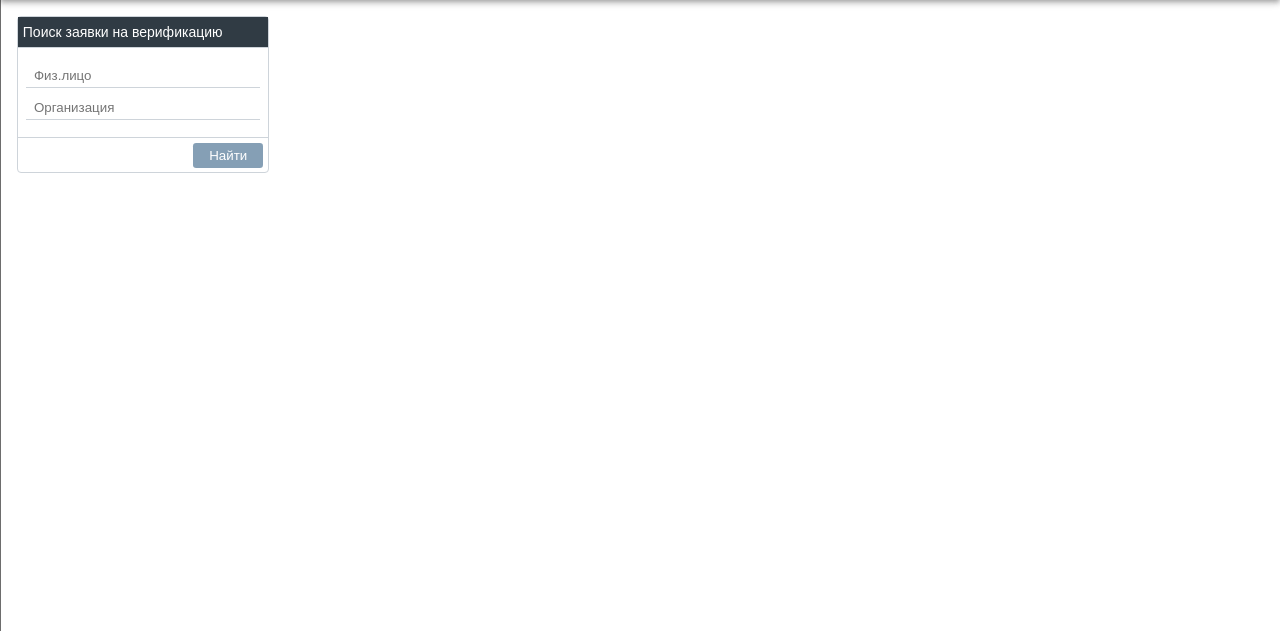
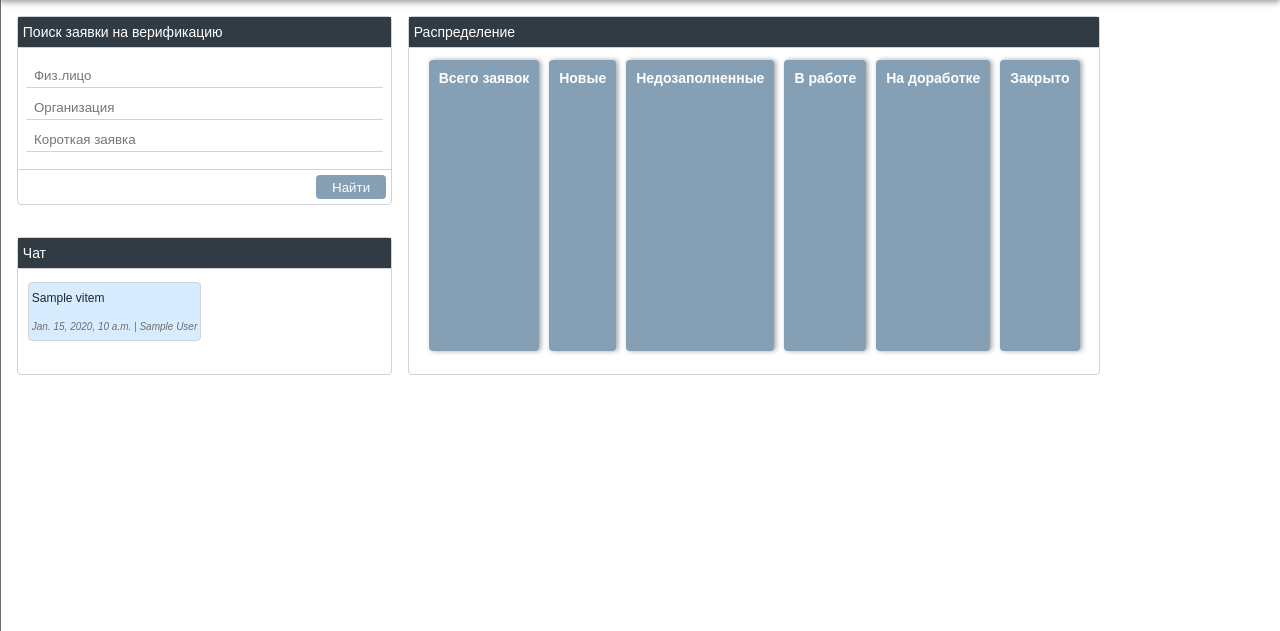
Before and after one commit to mikenejton/vdias, a Django app: template templates/verification/index.html in a window 1280 px wide. Shown: the part 40-671 px from the top of the page. Run offline with Django 3.2, Linux system fonts and the light colour scheme; the template is opened without the code that fills it: most values are stand-ins (such as "Sample title", 1, 10 or a date in 2020).

Commit message:
index page updated

```diff
--- a/static/css/style.css
+++ b/static/css/style.css
@@ -44,7 +44,7 @@
     display: flex;
     padding: 0.3rem 1rem;
     background: none;
-    border-radius: 0.2rem;
+    border-radius: 0.25rem;
     cursor: pointer;
     color: #212529;
     width: max-content;
@@ -160,14 +160,21 @@
     flex-direction: row;
     justify-content: center;
 }
-
+.index-grid{
+    display: grid;
+    grid-template-areas:
+        "search stats"
+        " chat stats";
+    grid-gap: 1rem;
+}
 .mb-card{
     display: flex;
     flex-direction: column;
     border: 1px solid #ced4da;
     border-radius: 0.25rem;
     min-width: max-content;
-    width: 250px;
+    /* width: 250px; */
+    width: auto;
 }
 .mb-card_hint-box{
     display: flex;
@@ -370,7 +377,7 @@
     max-width: 80%;
     margin-bottom: 0.3rem;
     border: 1px solid #ced4da;
-    border-radius: 0.3rem;
+    border-radius: 0.25rem;
 }
 .from-msg{
     align-items: flex-end;
@@ -415,3 +422,29 @@
     width: 100%;
     height: 100%;
 }
+
+.hyst-block{
+    padding: 10px;
+    min-height: 15px;
+    color: #fff;
+    font-weight: bold;
+    margin: 0 5px 0 5px;
+    box-shadow: 2px 0px 5px #a4a2a2;
+    background: #859fb5;
+    border-radius: 0.25rem;
+}
+.hyst-block_hint{
+    display: inline-block;
+    position: absolute;
+    visibility: hidden;
+    margin: -25px 0 0 -15px;
+    padding: 1px 10px;
+    background:#2b2b2b8a;
+    font-weight: normal;
+}
+.hyst-block:hover{
+    box-shadow: none;
+}
+.hyst-block:hover .hyst-block_hint{
+    visibility: visible;
+}
--- a/templates/verification/index.html
+++ b/templates/verification/index.html
@@ -1,8 +1,9 @@
 {% extends "base.html" %}
 <!-- карточный ЛК. ПОДУМАТЬ!!! Разные index'ы по ролям (вопрос отличий) -->
 {% block content %}
-<div class="component_wrapper">
-    <form method="post" action="{% url 'find-vitem' %}">
+<div class="index-grid">
+    <div class="component_wrapper" style="grid-area: search;">
+        <form method="post" action="{% url 'find-vitem' %}" style="width: 100%;">
             {% csrf_token %}
             <div class="mb-card">
                 <div class="mb-card_header">Поиск заявки на верификацию</div>
@@ -13,6 +14,9 @@
                     <div class="input_wrapper">
                         <input type="text" class="form-control" name="organization" placeholder="Организация">
                     </div>
+                    <div class="input_wrapper">
+                        <input type="text" class="form-control" name="short_item" placeholder="Короткая заявка">
+                    </div>
                 </div>
                 <div class="mb-card_footer">
                     <div class="mb-card_footer_left"></div>
@@ -21,31 +25,56 @@
             </div>
         </form>
     </div>
-<!-- <div class="component_wrapper" style="height:300px">
-    <div class="mb-card" id="vueStats">
-        <div class="mb-card_header">Последние сообщения</div>
-        <div class="mb-card_body" style="flex-direction: row; align-items: flex-end;">
-            <div v-for="block in hyst" v-bind:style="{height: block.h + '%', background: 'hsla(100-'+block.h+', 100%, 50%, 0.5)'}" background="hsla(100-{block.h}, 100%, 50%, 0.5)">{block.name}</div>
+    <div class="component_wrapper" style="grid-area: chat;">
+        <div class="mb-card" style="width: 100%">
+            <div class="mb-card_header">Чат</div>
+            <div class="mb-card_body">
+                <div class="chatbox_chat-window">
+                    {% for msg in chat_messages %}
+                        <div class="chatbox_chat-message to-msg">
+                            <a href="{% url 'vitem' vitem_id=msg.vitem.id %}">
+                                <p>{{msg.vitem}}</p>
+                                <div style="padding: 0.5rem;"></div>
+                                <p class="msg-header">{{ msg.created }} | {{ msg.author }}</p>
+                                <p class="msg-body">{{ msg.msg }}</p>
+                            </a>
                         </div>
-        {hyst}
+                    {% endfor %}
+                    <div style="padding: 0.5rem;"></div>
                 </div>
             </div>
-
+        </div>
+    </div>
+    <div class="component_wrapper" style="grid-area: stats;">
+        <div class="mb-card" id="vueStats">
+            <div class="mb-card_header">Распределение</div>
+            <div class="mb-card_body" style="flex-direction: row; align-items: flex-end; margin: 10px; justify-content: space-around;">
+                <!-- <div v-for="block in hyst" v-bind:style="{height: 'calc(' + block.h + '% - 10px)'}" class="hyst-block" :title="block.count">{block.name}</div> -->
+                <div v-for="block in hyst" v-bind:style="{height: 'calc(' + block.h + '% - 10px)'}" class="hyst-block" :title="block.count">
+                    {block.name}
+                    <span class="hyst-block_hint">Количество: {block.count}</span>
+                </div>
+            </div>
+        </div>
+    </div>
+</div>
 <script>
     var app = new Vue({
         el: '#vueStats',
         delimiters: ['{', '}'],
         data: {
             hyst: [
-                {name: 'Всего заявок', color: '', h: "{{stats.q_all.count}}"/"{{stats.q_all.count}}"*100},
-                {name: 'В работе', color: 'green', h: Number("{{stats.q_at_work.count}}")/Number("{{stats.q_all.count}}")*100},
-                {name: 'На доработке', color: 'gray', h: Number("{{stats.q_to_fix.count}}")/Number("{{stats.q_all.count}}")*100},
-                {name: 'Закрыто', color: 'blue', h: Number("{{stats.q_finished.count}}")/Number("{{stats.q_all.count}}")*100},
+                {name: 'Всего заявок', count: "{{ stats.q_all.count }}", h: "{{stats.q_all.count}}"/"{{stats.q_all.count}}"*100},
+                {name: 'Новые', count: "{{ stats.q_new.count }}", h: Number("{{stats.q_new.count}}")/Number("{{stats.q_all.count}}")*100},
+                {name: 'Недозаполненные',count: "{{ stats.q_not_filled.count }}", h: Number("{{stats.q_not_filled.count}}")/Number("{{stats.q_all.count}}")*100},
+                {name: 'В работе', count: "{{ stats.q_at_work.count }}", h: Number("{{stats.q_at_work.count}}")/Number("{{stats.q_all.count}}")*100},
+                {name: 'На доработке',count: "{{ stats.q_to_fix.count }}", h: Number("{{stats.q_to_fix.count}}")/Number("{{stats.q_all.count}}")*100},
+                {name: 'Закрыто', count: "{{ stats.q_finished.count }}", h: Number("{{stats.q_finished.count}}")/Number("{{stats.q_all.count}}")*100},
             ],
         },
         methods:{
 
         }
     });
-</script> -->
+</script>
 {% endblock %}
--- a/verification/models.py
+++ b/verification/models.py
@@ -129,7 +129,7 @@
         return self.id
 
     def __str__(self):
-        return str(f'(заявка) {self.role}')
+        return str(f'{self.role} - {self.item_id}')
 
     class Meta:
         verbose_name = 'Короткая заявка'
@@ -184,6 +184,8 @@
             caption = str(self.person)
         elif self.organization:
             caption = str(self.organization)
+        elif self.short_item:
+            caption = str(self.short_item)
         else:
             caption = 'No verification item..'
         return caption
--- a/verification/views_utils.py
+++ b/verification/views_utils.py
@@ -67,7 +67,7 @@
             vitem.organization = item
         elif item_type == 'short_item':
             vitem.short_item = item
-            vitem.dias_status = 'В работе'
+            # vitem.dias_status = 'В работе'
             # vitem.case_officer = request.user.extendeduser
             vitem.author = request.user.extendeduser
 
```
Also changed, not shown: verification/views.py (+6 -4 lines). Lines whose indentation alone changed are shown as unchanged.
